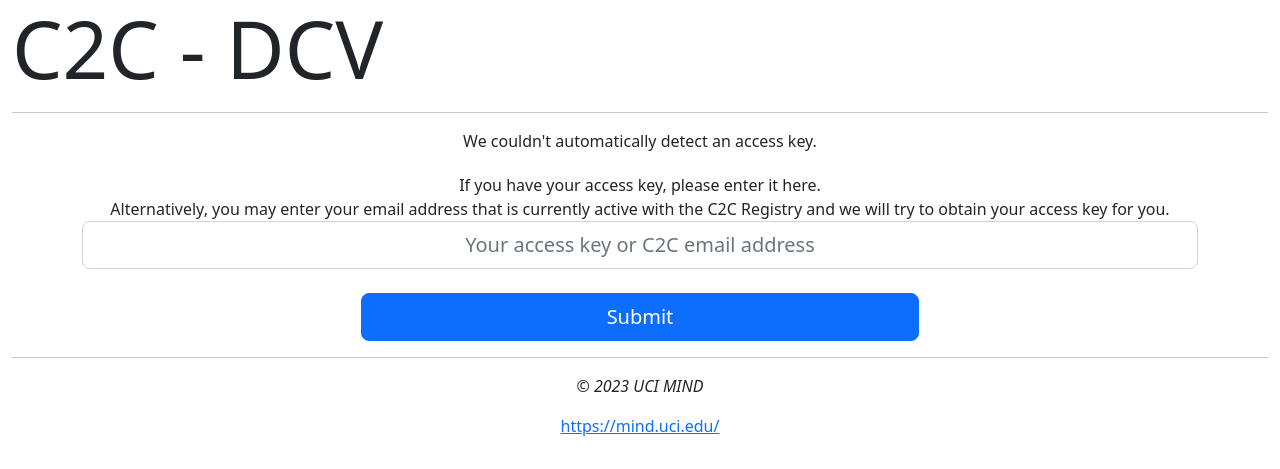
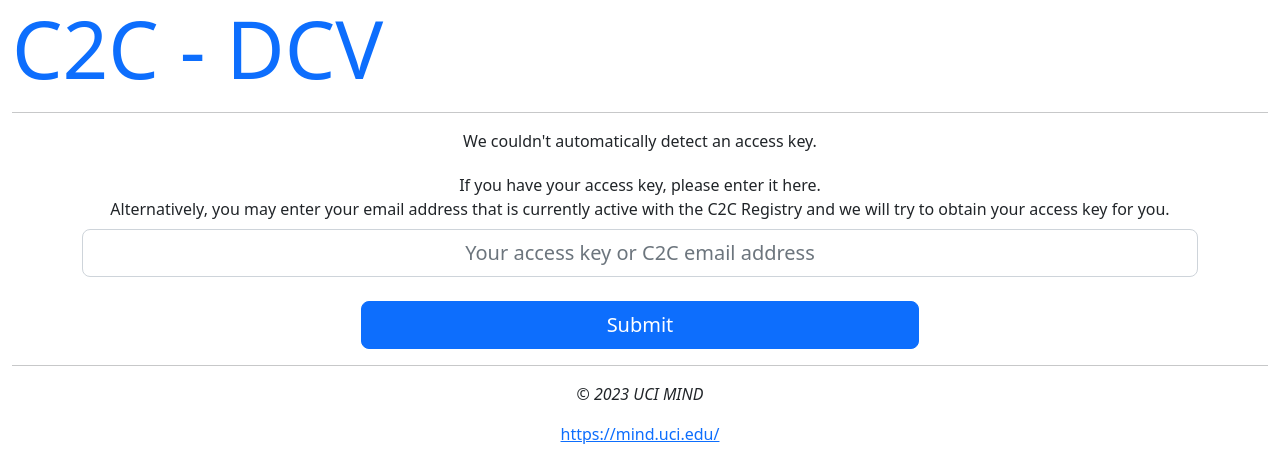
Before and after one commit to iankuys/c2c_survey_app, a Flask app: page /c2c-retention-dce/ in a window 1280 px wide. Shown: the top 469 px of the page. Run offline with Flask 2, Linux system fonts and the light colour scheme; parts of the project's set-up code (start-up, migrations or seed data) failed here and were passed over; some libraries are stand-ins or nearby versions.

Commit message:
Make title clickable to return to app start

```diff
--- a/templates/_base.html
+++ b/templates/_base.html
@@ -12,7 +12,8 @@
 
 <body>
     <div class="container-fluid">
-        <h1 class="display-1">C2C - DCV</h1>
+        <h1 class="display-1"><a href="{{ url_for('main_blueprint.index')}}" style="text-decoration: none;">C2C -
+                DCV</a></h1>
         <hr>{% block content %} {% endblock %}
     </div>
     <script src="{{ url_for('main_blueprint.static', filename='bootstrap.bundle.min.js') }}"
--- a/templates/index.html
+++ b/templates/index.html
@@ -11,7 +11,7 @@
     {% if key %}<p class="pb-1">Your access key is: <b><code>{{ key }}</code></b></p>
     {% else %}<p class="pb-1">We couldn't automatically detect an access key.</p>
     <form action="{{ url_for('main_blueprint.check') }}" method="POST">
-        <label for="key">If you have your access key, please enter it here.<br />
+        <label for="key" class="pb-2">If you have your access key, please enter it here.<br />
             Alternatively, you may enter your email address that is currently active with the C2C
             Registry and we will try to obtain your access key for you.</label><br />
         <div class="input-group input-group-lg">
```
